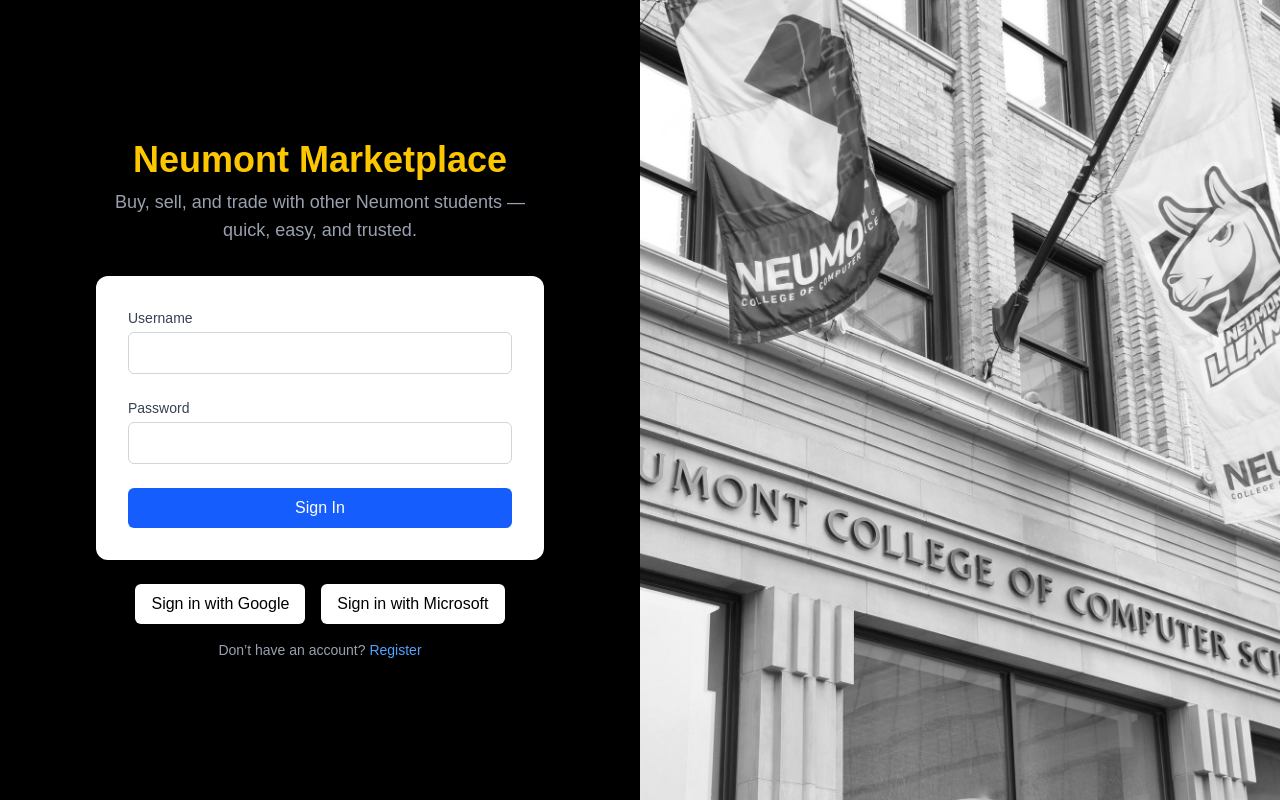
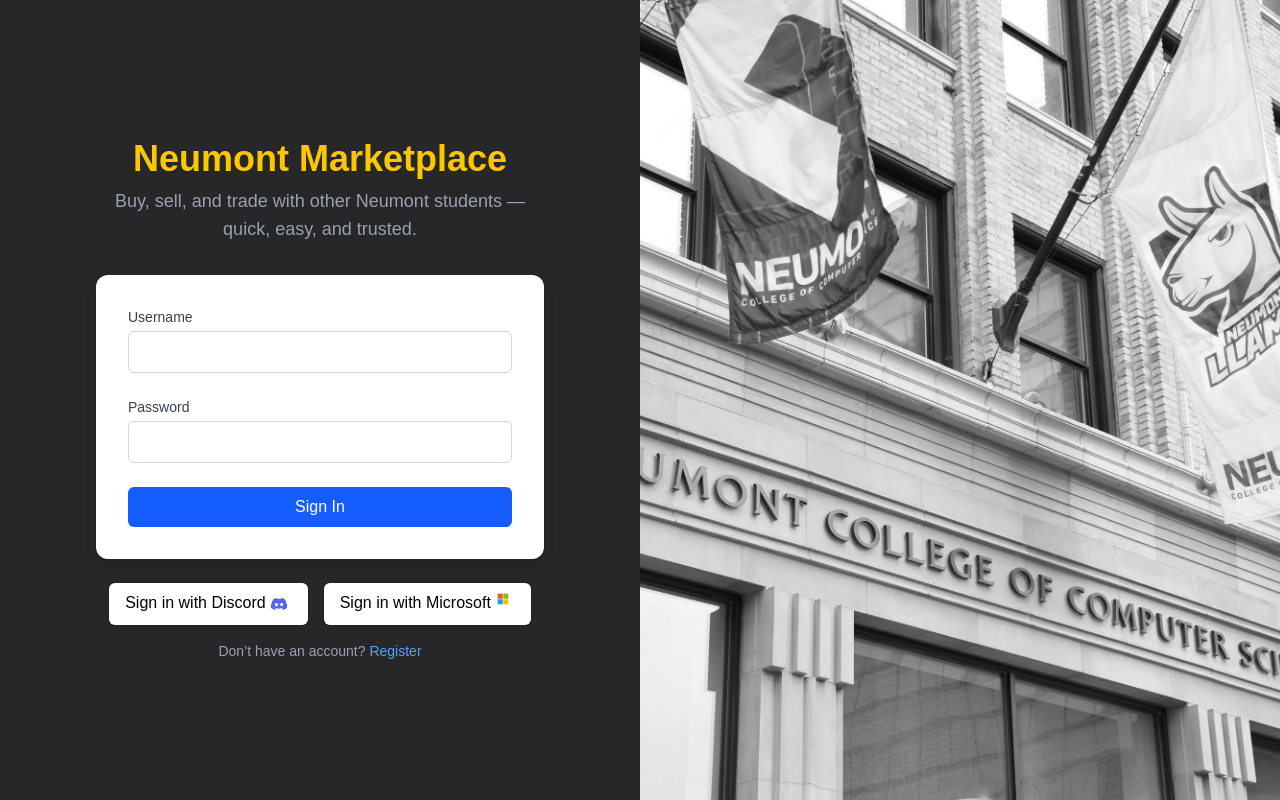
Before and after one commit to timmyjinks/Neumont-Marketplace, a Next.js app in the folder frontend/: page / in a window 1280 px wide. Built offline with nearby package versions, Linux system fonts and the light colour scheme.

Commit message:
added new color and set up for supabase

```diff
--- a/frontend/app/lib/util/supabase.ts
+++ b/frontend/app/lib/util/supabase.ts
@@ -1,4 +1,3 @@
-// lib/supabaseClient.ts
 import { createClient } from '@supabase/supabase-js'
 
 const supabaseUrl = process.env.NEXT_PUBLIC_SUPABASE_URL!
--- a/frontend/app/page.tsx
+++ b/frontend/app/page.tsx
@@ -1,11 +1,13 @@
 import Image from "next/image";
 import bgImg from "@/public/Neumontt.jpg";
+import microsoft from "@/public/Microsoft.svg";
+import discord from "@/public/discord.png";
 
 export default function Home() {
   return (
     <div className="flex h-screen w-full">
       {/* Left Panel - Form Side */}
-      <div className="w-full md:w-1/2 flex flex-col justify-center items-center bg-black text-white px-6">
+      <div className="w-full md:w-1/2 flex flex-col justify-center items-center bg-zinc-800 text-white px-6">
       <div className="text-4xl font-bold mb-2 text-center text-yellow-400">          Neumont Marketplace
         </div>
         <div className="text-lg text-gray-400 mb-8 text-center max-w-md">
@@ -45,11 +47,23 @@
 
         {/* OAuth Buttons */}
         <div className="flex space-x-4 mt-6">
-          <button className="bg-white text-black px-4 py-2 rounded-md shadow hover:bg-gray-100 transition">
-            Sign in with Google
+          <button className="bg-white text-black px-4 py-2 rounded-md shadow hover:bg-gray-100 transition flex space-x-1">
+            Sign in with Discord
+            <Image
+            alt="Discord Logo"
+            src={discord}
+            width={26}
+            height={26}
+            />
           </button>
-          <button className="bg-white text-black px-4 py-2 rounded-md shadow hover:bg-gray-100 transition">
+          <button className="bg-white text-black px-4 py-2 rounded-md shadow hover:bg-gray-100 transition flex space-x-1">
             Sign in with Microsoft
+            <Image
+              alt="Microsoft Logo"
+              src={microsoft}
+              width={24}
+              height={24}
+              />
           </button>
         </div>
 
```
Also changed, not shown: frontend/public/Microsoft.svg (added), frontend/public/discord.png (added).
